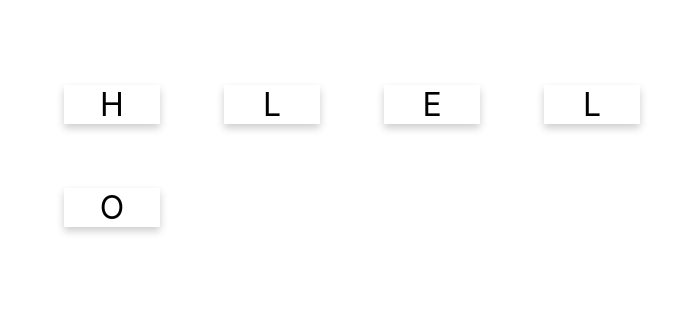
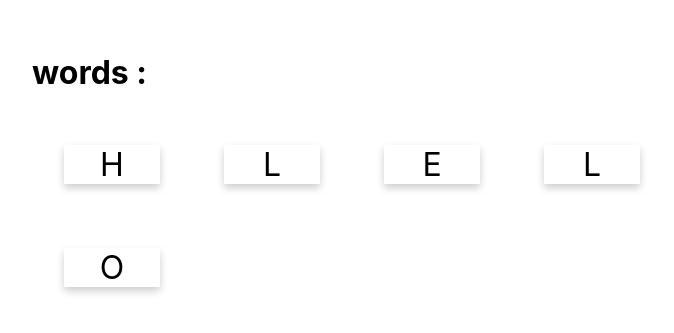
Before and after one commit to bank20baht/lab-react, a React (Create React App) app: page / in a window 1280 px wide. Shown: the part 267-600 px from the top of the page, without its empty margins (288-962 px from the left). Built offline with nearby package versions, Linux system fonts and the light colour scheme.

Commit message:
Part7 "Show the results you clicked"

```diff
--- a/src/WordCard.js
+++ b/src/WordCard.js
@@ -17,19 +17,29 @@ const perpareStateFromWord = given_word => {
 export default function WordCard(props) {
 
     const [state, setState] = useState(perpareStateFromWord(props.value))
+    const [words, setWords] = useState("");
 
     const activationHandler = c => {
         console.log(`${c} has been activated.`)
         let guess = state.guess + c
         setState({...state, guess: guess})
 
+        setWords(guess)
         if(guess.length == state.word.length) {
             if(guess == state.word) {
                 console.log('yeah!')
+                setState({
+                    ...state,
+                    completed: true,
+                    guess: "",
+                    attempt: state.attempt + 1,
+                  });
                 setState({...state, completed: true})
+
             }else {
-                console.log('reset, next attempt')
-                setState({...state, guess: '', attempt: state.attempt + 1})
+                console.log("reset, next attempt");
+        setState({ ...state, guess: "", attempt: state.attempt + 1 });
+
             }
         }
 
@@ -37,12 +47,16 @@ export default function WordCard(props) {
     }
 
     return (
-        <div>
+        <>
+            <h1>words : {words}</h1>
+
+            <div>
             {
                 state.chars.map((c, i) =>
                      <CharacterCard value= {c} key={i} activationHandler={activationHandler} attempt={state.attempt}/>)
             }
         </div>
-    )
+        </>
+    );
 
 }
```
